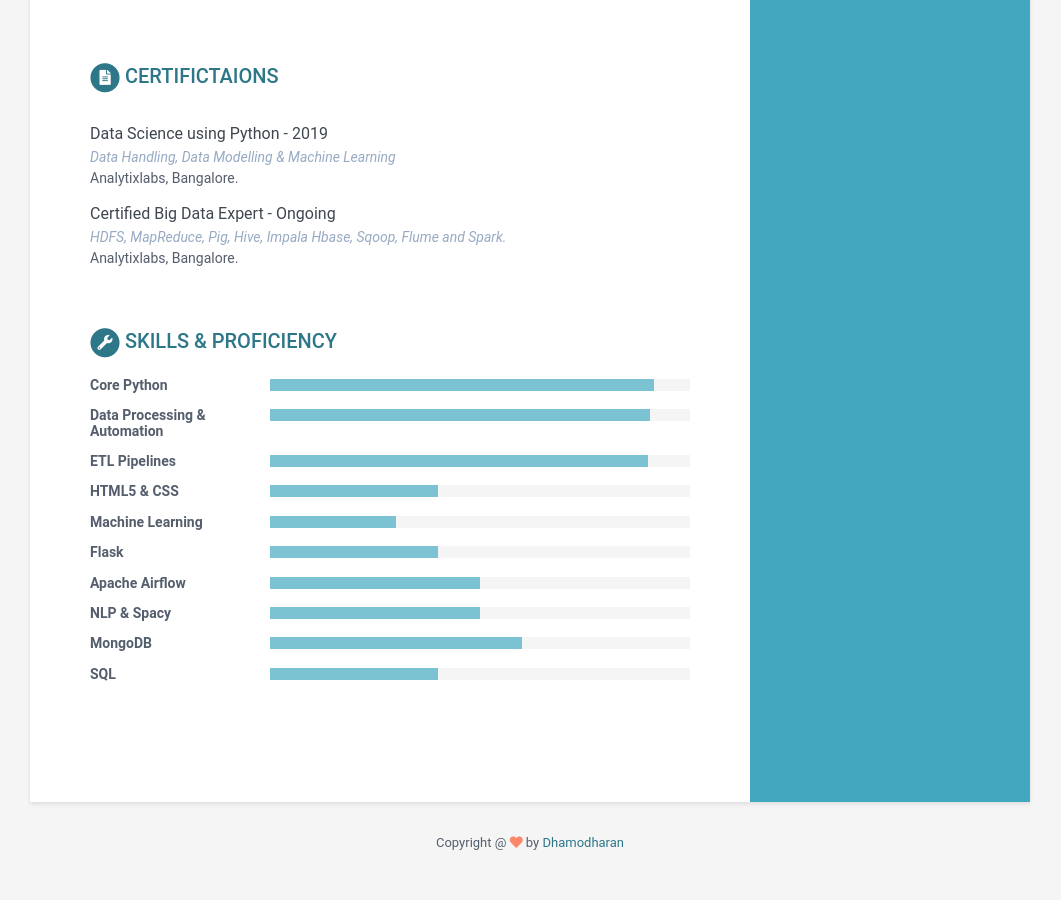
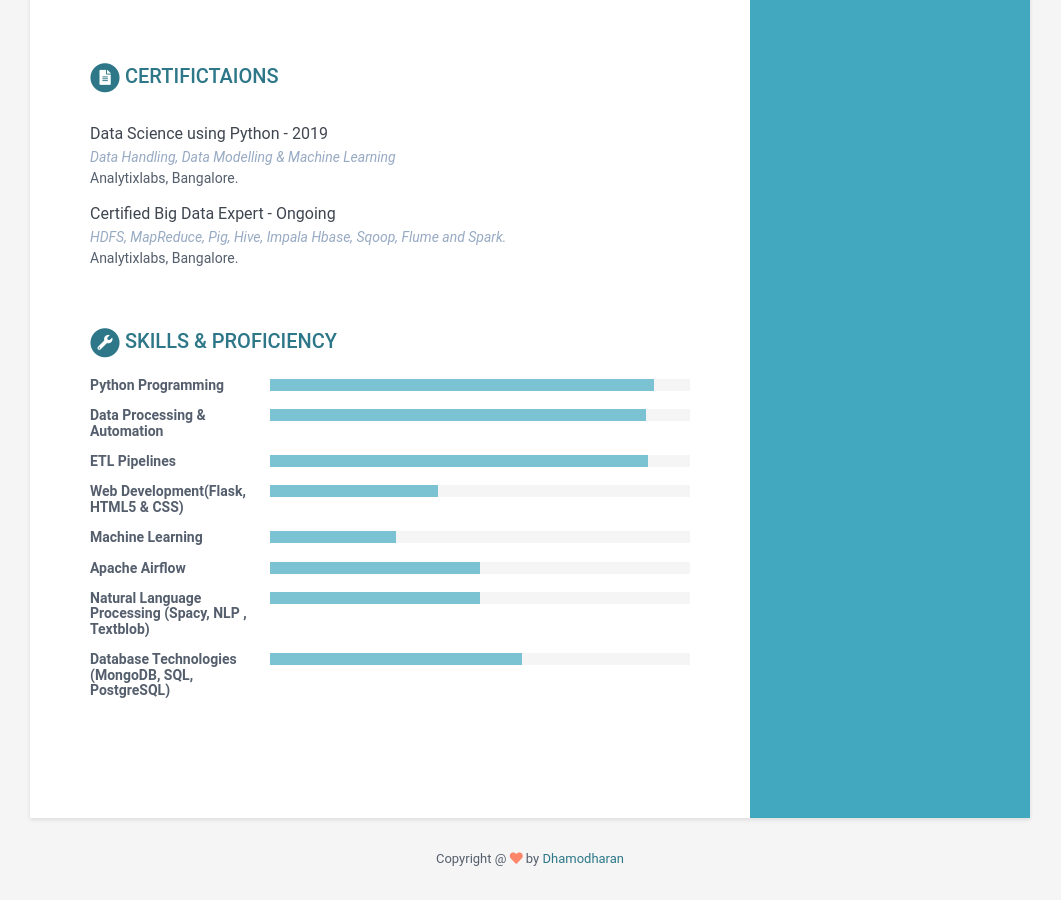
Before and after one commit to dhamodharanrk/online-cv, a Jekyll site: the page built from index.html, in a window 1280 px wide and 900 px high, scrolled down 1655 px. Shown: the whole window, without its empty margins (110-1171 px from the left). Built offline with Jekyll 4.4.1, drawn with Linux system fonts in a browser that asks for light colours.

Commit message:
Update data.yml

```diff
--- a/_data/data.yml
+++ b/_data/data.yml
@@ -167,35 +167,29 @@ skills:
     title: Skills &amp; Proficiency
 
     toolset:
-      - name: Core Python
+      - name: Python Programming
         level: 91.5%
 
       - name: Data Processing & Automation
-        level: 90.5%
+        level: 89.5%
 
       - name: ETL Pipelines
         level: 90%
 
-      - name: HTML5 & CSS
+      - name: Web Development(Flask, HTML5 & CSS)
         level: 40%
 
       - name: Machine Learning
         level: 30%
 
-      - name: Flask
-        level: 40%
-
       - name: Apache Airflow
         level: 50%
 
-      - name: NLP & Spacy
+      - name: Natural Language Processing (Spacy, NLP , Textblob)
         level: 50%
 
-      - name: MongoDB
+      - name: Database Technologies (MongoDB, SQL, PostgreSQL)
         level: 60%
-
-      - name: SQL
-        level: 40%
 
 footer: >
     Copyright @ <i class="fas fa-heart"></i> by <a href="https://dhamodharanrk.github.io/" target="_blank" rel="nofollow">Dhamodharan</a>
```
